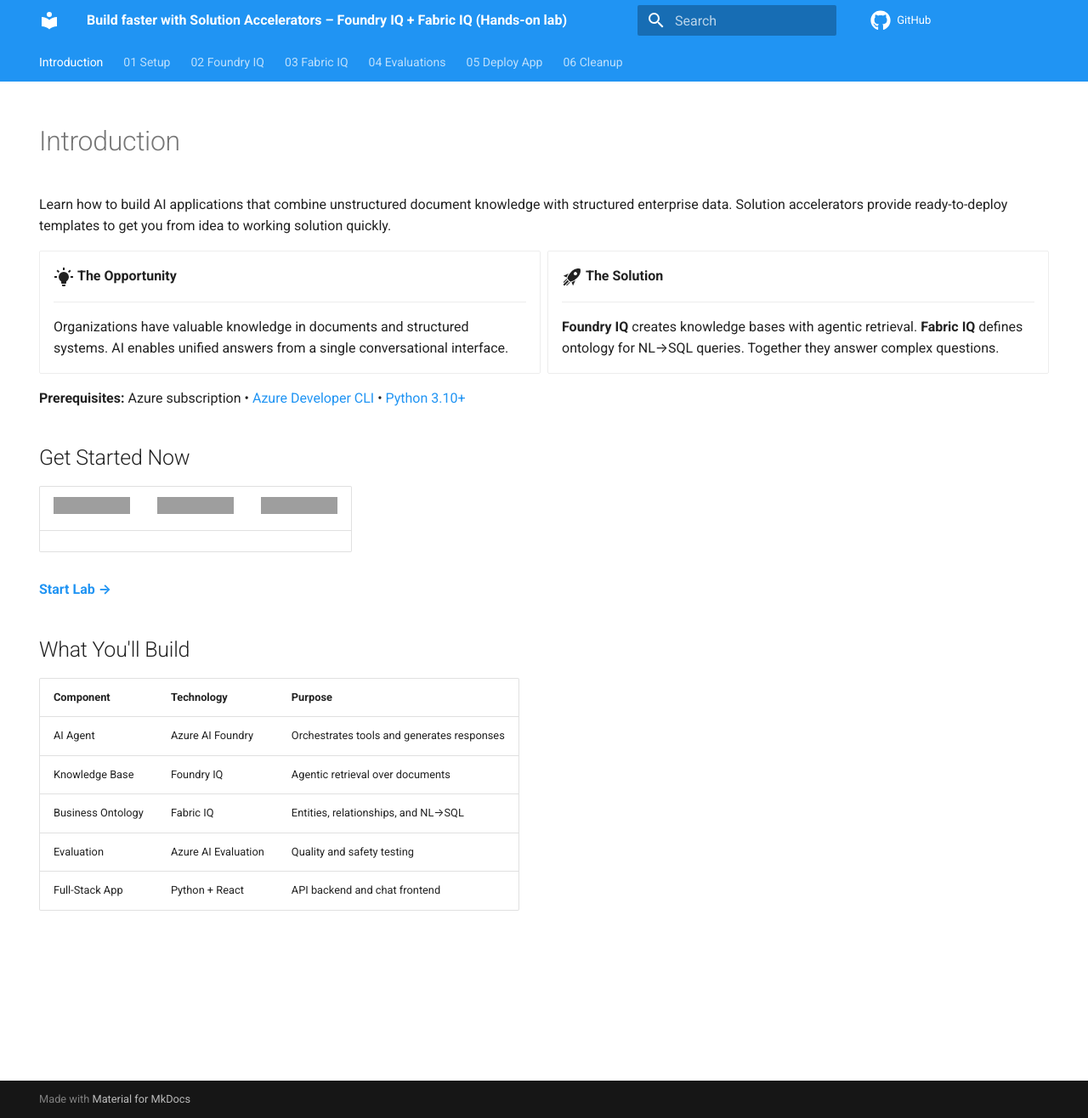
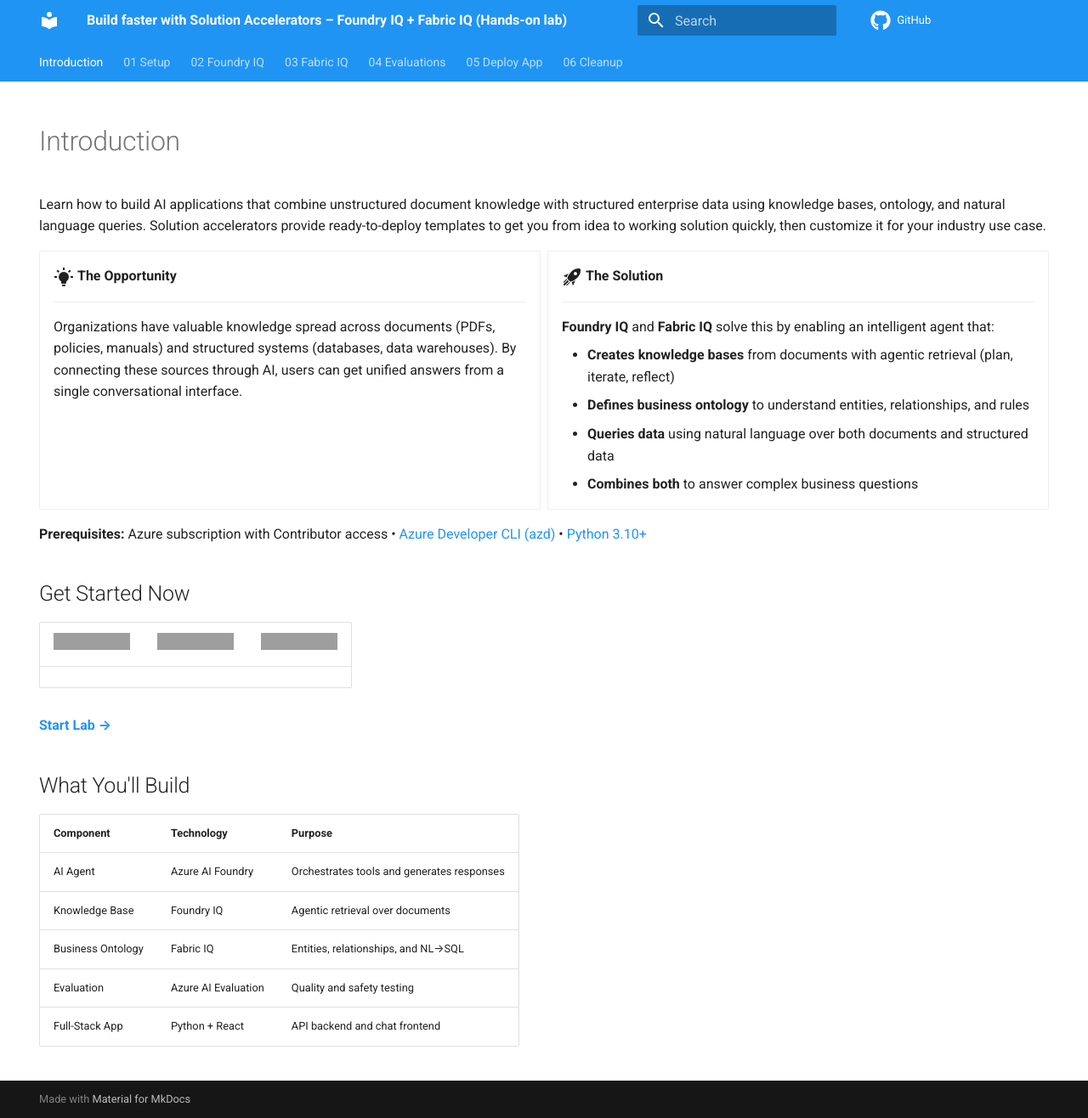
Before and after one commit to nchandhi/nc-iq-tc, an MkDocs documentation site: the page built from docs/docs/index.md, in a window 1280 px wide and 1316 px high. Shown: the whole window at 85% size. Built offline with MkDocs 1.6.1 and Material for MkDocs 9.7.7, drawn with Linux system fonts in a browser that asks for light colours; comment, search, counter and statistics services are not loaded; grey boxes are pictures that could not be loaded.

Commit message:
Restore full text in grid card layout

```diff
--- a/docs/docs/index.md
+++ b/docs/docs/index.md
@@ -6,7 +6,7 @@
 
 # Introduction
 
-Learn how to build AI applications that combine unstructured document knowledge with structured enterprise data. Solution accelerators provide ready-to-deploy templates to get you from idea to working solution quickly.
+Learn how to build AI applications that combine unstructured document knowledge with structured enterprise data using knowledge bases, ontology, and natural language queries. Solution accelerators provide ready-to-deploy templates to get you from idea to working solution quickly, then customize it for your industry use case.
 
 <div class="grid cards" markdown>
 
@@ -14,17 +14,22 @@
 
     ---
 
-    Organizations have valuable knowledge in documents and structured systems. AI enables unified answers from a single conversational interface.
+    Organizations have valuable knowledge spread across documents (PDFs, policies, manuals) and structured systems (databases, data warehouses). By connecting these sources through AI, users can get unified answers from a single conversational interface.
 
 -   :material-rocket-launch:{ .lg .middle } **The Solution**
 
     ---
 
-    **Foundry IQ** creates knowledge bases with agentic retrieval. **Fabric IQ** defines ontology for NL→SQL queries. Together they answer complex questions.
+    **Foundry IQ** and **Fabric IQ** solve this by enabling an intelligent agent that:
+
+    - **Creates knowledge bases** from documents with agentic retrieval (plan, iterate, reflect)
+    - **Defines business ontology** to understand entities, relationships, and rules
+    - **Queries data** using natural language over both documents and structured data
+    - **Combines both** to answer complex business questions
 
 </div>
 
-**Prerequisites:** Azure subscription • [Azure Developer CLI](https://learn.microsoft.com/azure/developer/azure-developer-cli/install-azd) • [Python 3.10+](https://www.python.org/downloads/)
+**Prerequisites:** Azure subscription with Contributor access • [Azure Developer CLI (azd)](https://learn.microsoft.com/azure/developer/azure-developer-cli/install-azd) • [Python 3.10+](https://www.python.org/downloads/)
 
 ## Get Started Now
 
```
